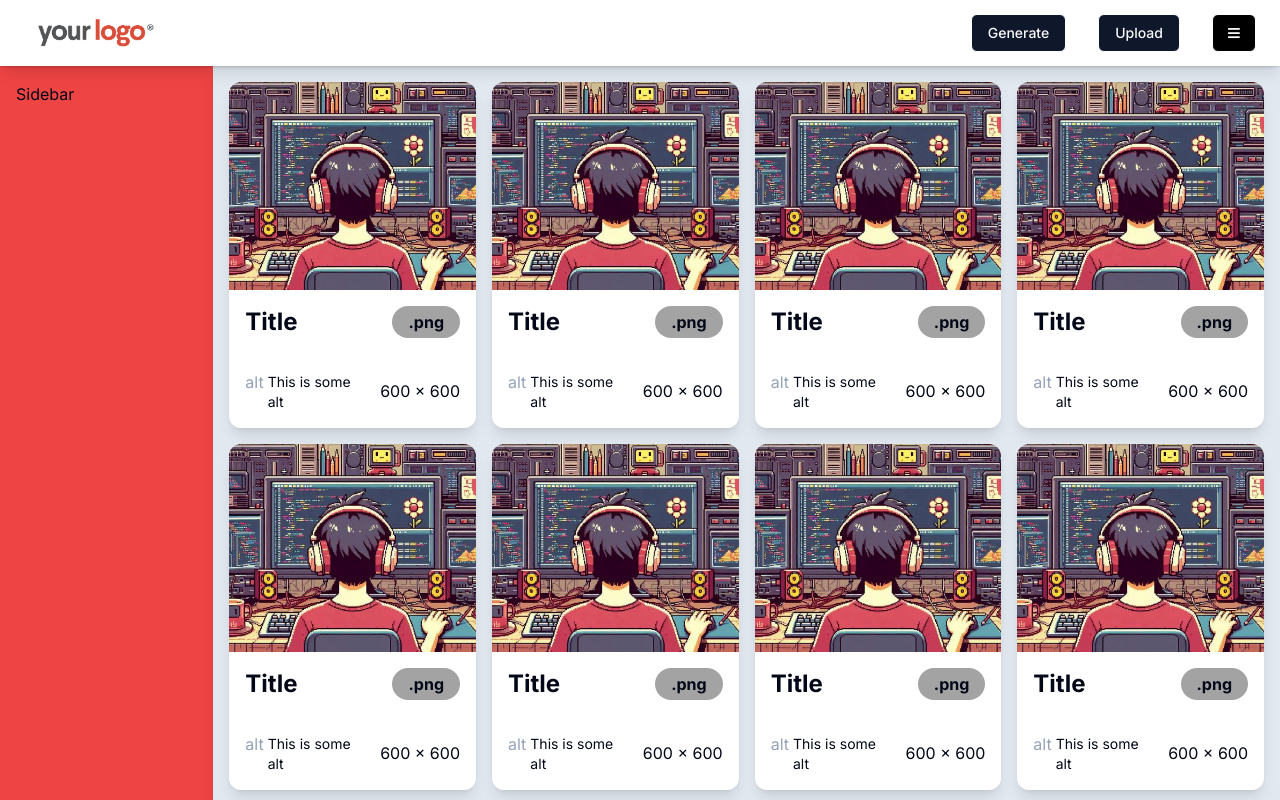
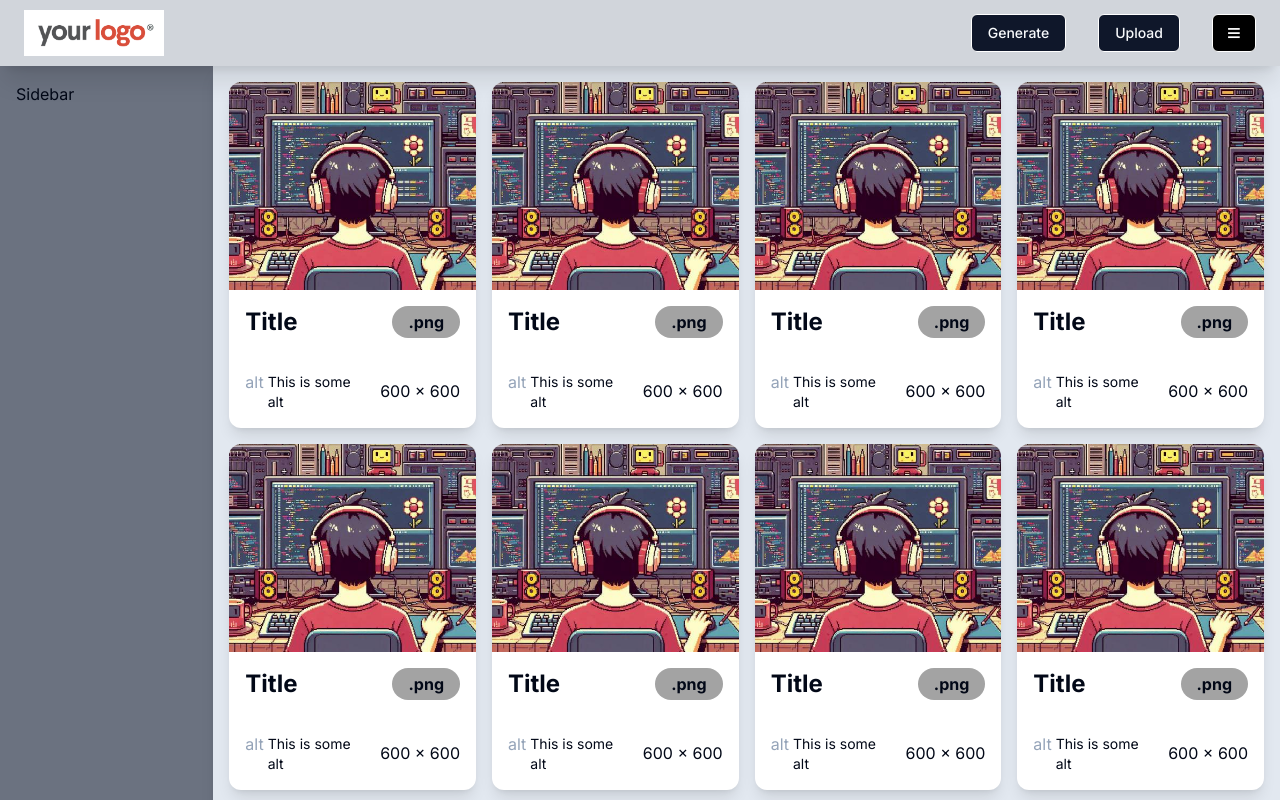
Before and after one commit to hemanth-92/spotlight-hub, a Next.js app: page / in a window 1280 px wide. Shown: the top 800 px of the page. Built offline with nearby package versions, Linux system fonts and the light colour scheme.

Commit message:
changed bg colors

```diff
--- a/src/app/components/Header.tsx
+++ b/src/app/components/Header.tsx
@@ -3,8 +3,8 @@ import { Button } from "@/components/ui/button";
 
 export default function Header() {
   return (
-    <div className="bg-gray-600 shadow">
-      <nav className="border-gray-200 bg-white px-4 py-2.5 lg:px-6">
+    <header>
+      <nav className="px-4 py-2.5 lg:px-6">
         <div className="mx-auto flex flex-wrap items-center justify-between">
           <div className="flex items-center">
             <img src="/logo.png" width={140} height={140} alt="logo" />
@@ -16,6 +16,6 @@ export default function Header() {
           </div>
         </div>
       </nav>
-    </div>
+    </header>
   );
 }
--- a/src/app/page.tsx
+++ b/src/app/page.tsx
@@ -6,10 +6,10 @@ const numberOfCards = 40;
 export default function Home() {
   return (
     <div className="grid min-h-screen grid-rows-[auto_1fr_1fr] sm:grid-cols-12 sm:grid-rows-[auto_1fr]">
-      <div className="sticky top-0 z-50 col-span-12 shadow-lg">
+      <div className="sticky top-0 z-50 col-span-12 bg-gray-300 shadow-xl">
         <Header />
       </div>
-      <div className="col-span-12 min-h-screen bg-red-500 p-4 shadow-lg sm:col-span-2">
+      <div className="col-span-12 row-span-2 bg-gray-500 p-4 shadow-lg sm:col-span-2">
         Sidebar
       </div>
       <main className="col-span-12 grid grid-cols-1 gap-4 bg-slate-200 p-4 shadow-lg sm:col-span-10 sm:grid-cols-2 lg:grid-cols-3 xl:grid-cols-4">
```
